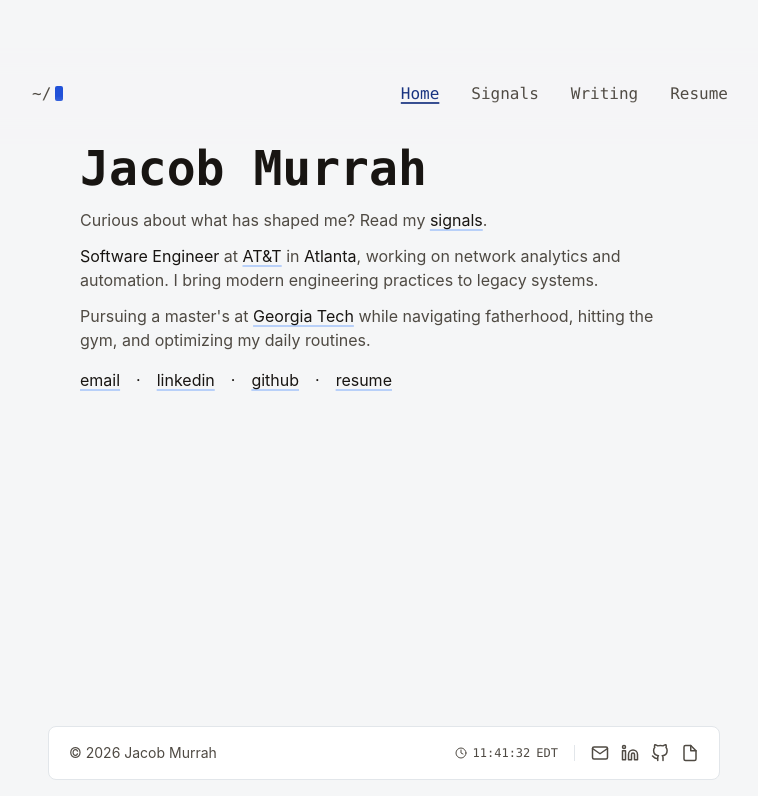
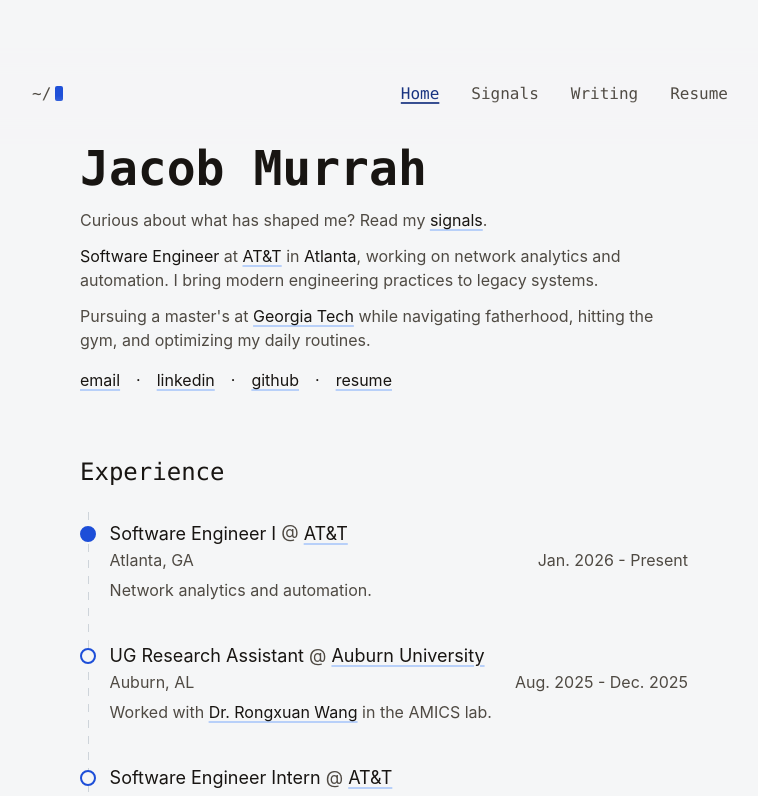
Before and after one commit to jmurrah/personal-portfolio-v3, a React (Vite) app: page / in a window 1280 px wide. Shown: the top 796 px of the page, without its empty margins (256-1014 px from the left). Built offline with nearby package versions, Linux system fonts and the light colour scheme; a web font is replaced by a local one.

Commit message:
initial experience added

```diff
--- /dev/null
+++ b/src/components/Timeline/Timeline.css
@@ -0,0 +1,80 @@
+.timeline {
+  position: relative;
+}
+
+.timeline::before {
+  content: '';
+  position: absolute;
+  top: 0;
+  bottom: 0;
+  left: var(--timeline-line-left);
+  width: 1px;
+  background-image: linear-gradient(to bottom, var(--underline) 50%, transparent 50%);
+  background-position: left top;
+  background-repeat: repeat-y;
+  background-size: 1px 16px;
+}
+
+.timeline--with-labels {
+  --timeline-line-left: 5.25rem;
+  --timeline-marker-left: 4.775rem;
+}
+
+.timeline--without-labels {
+  --timeline-line-left: 0.5rem;
+  --timeline-marker-left: 0;
+}
+
+.timeline__row {
+  position: relative;
+  display: flex;
+  align-items: flex-start;
+}
+
+.timeline__label {
+  width: 5rem;
+  margin-top: 0.625rem;
+  flex-shrink: 0;
+  color: var(--muted);
+}
+
+.timeline__marker {
+  position: absolute;
+  top: 0.9rem;
+  left: var(--timeline-marker-left);
+  width: 1rem;
+  height: 1rem;
+  border: 2px solid var(--blue);
+  border-radius: 999px;
+  background: var(--bg);
+}
+
+.timeline__marker--filled {
+  background: var(--blue);
+}
+
+.timeline__content {
+  flex: 1;
+  min-width: 0;
+  padding-bottom: var(--timeline-row-gap, 3rem);
+  padding-left: 1.85rem;
+}
+
+.timeline__row:last-child .timeline__content {
+  padding-bottom: 0;
+}
+
+.timeline__title {
+  margin-top: 0.5rem;
+}
+
+.timeline__description {
+  color: var(--muted);
+  display: flex;
+  flex-direction: column;
+  gap: 0.375rem;
+}
+
+.timeline__description p {
+  margin: 0;
+}
--- /dev/null
+++ b/src/components/Timeline/Timeline.tsx
@@ -0,0 +1,43 @@
+import type { CSSProperties, ElementType, ReactNode } from 'react';
+import './Timeline.css';
+
+export type TimelineItem = {
+  id: string;
+  label?: string;
+  title: ReactNode;
+  description: ReactNode;
+  isFilled?: boolean;
+};
+
+interface TimelineProps {
+  items: TimelineItem[];
+  sectionGap?: CSSProperties['paddingBottom'];
+  titleAs?: ElementType;
+}
+
+export default function Timeline({ items, sectionGap, titleAs: TitleTag = 'h2' }: TimelineProps) {
+  const hasLabels = items.some((item) => item.label);
+  const timelineStyle =
+    sectionGap === undefined ? undefined : ({ '--timeline-row-gap': sectionGap } as CSSProperties);
+
+  return (
+    <div
+      className={`timeline${hasLabels ? ' timeline--with-labels' : ' timeline--without-labels'}`}
+      style={timelineStyle}
+    >
+      {items.map((item) => (
+        <div className="timeline__row" key={item.id}>
+          {hasLabels && <p className="timeline__label">{item.label ?? ''}</p>}
+          <div
+            className={`timeline__marker${item.isFilled ? ' timeline__marker--filled' : ''}`}
+            aria-hidden="true"
+          />
+          <div className="timeline__content">
+            <TitleTag className="timeline__title text-lg">{item.title}</TitleTag>
+            <div className="timeline__description">{item.description}</div>
+          </div>
+        </div>
+      ))}
+    </div>
+  );
+}
--- /dev/null
+++ b/src/components/Timeline/index.ts
@@ -0,0 +1,2 @@
+export { default } from './Timeline';
+export type { TimelineItem } from './Timeline';
--- a/src/index.css
+++ b/src/index.css
@@ -197,13 +197,14 @@
 
 .nav-control {
   color: var(--muted);
+  cursor: pointer;
   font-family: var(--font-family-mono);
   transition: color 100ms ease;
 }
 
 .nav-control:hover,
 .nav-control:focus-visible {
-  color: var(--text);
+  color: var(--blue-hover);
 }
 
 .custom-margin {
--- a/src/pages/Home.tsx
+++ b/src/pages/Home.tsx
@@ -1,13 +1,17 @@
-import { useMemo } from 'react';
 import React from 'react';
 import { Link } from 'react-router-dom';
-import { getCachedBlogPosts } from '@/components/Blog/feedService';
-import type { FeedPost } from '@/components/Blog/types';
-
-const RECENT_POSTS_LIMIT = 3;
-const RECENT_POSTS_ALL_POSTS_PATH = '/writing';
+import Timeline, { type TimelineItem } from '@/components/Timeline';
 
 type HeroLink = { label: string; href: string };
+type ExperienceItem = {
+  company: string;
+  companyLink: string;
+  location: string;
+  role: string;
+  dates: string;
+  summary: React.ReactNode;
+};
+
 const HERO_LINKS: HeroLink[] = [
   { label: 'email', href: 'mailto:jacob@murrah.dev' },
   { label: 'linkedin', href: 'https://www.linkedin.com/in/jacobmurrah/' },
@@ -15,18 +19,83 @@
   { label: 'resume', href: '/JacobMurrahResume.pdf' },
 ];
 
-type RecentPostsPreview = {
-  posts: FeedPost[];
-  allPostsPath: typeof RECENT_POSTS_ALL_POSTS_PATH;
-};
+const EXPERIENCES: ExperienceItem[] = [
+  {
+    company: 'AT&T',
+    companyLink: 'https://www.att.com/',
+    location: 'Atlanta, GA',
+    role: 'Software Engineer I',
+    dates: 'Jan. 2026 - Present',
+    summary: 'Network analytics and automation.',
+  },
+  {
+    company: 'Auburn University',
+    companyLink: 'https://www.auburn.edu/',
+    location: 'Auburn, AL',
+    role: 'UG Research Assistant',
+    dates: 'Aug. 2025 - Dec. 2025',
+    summary: (
+      <>
+        Worked with{' '}
+        <a
+          href="https://scholar.google.com/citations?user=Q1yTMQQAAAAJ"
+          target="_blank"
+          rel="noopener noreferrer"
+          className="meta-link"
+        >
+          Dr. Rongxuan Wang
+        </a>{' '}
+        in the AMICS lab.
+      </>
+    ),
+  },
+  {
+    company: 'AT&T',
+    companyLink: 'https://www.att.com/',
+    location: 'Atlanta, GA',
+    role: 'Software Engineer Intern',
+    dates: 'Jun. 2025 - Aug. 2025',
+    summary: 'Web application for monitoring store inventory.',
+  },
+  {
+    company: 'Adtran',
+    companyLink: 'https://www.adtran.com/',
+    location: 'Huntsville, AL',
+    role: 'Software Engineer Co-op',
+    dates: 'May 2023 - Dec. 2024',
+    summary: 'Developer tooling and SaaS for network monitoring.',
+  },
+];
 
-const getRecentPostsPreview = (): RecentPostsPreview => {
-  const posts = getCachedBlogPosts() ?? [];
-  return {
-    posts: posts.slice(0, RECENT_POSTS_LIMIT),
-    allPostsPath: RECENT_POSTS_ALL_POSTS_PATH,
-  };
-};
+const EXPERIENCE_ITEMS: TimelineItem[] = EXPERIENCES.map((experience) => ({
+  id: `${experience.company}-${experience.role}-${experience.dates}`
+    .toLowerCase()
+    .replace(/[^a-z0-9]+/g, '-')
+    .replace(/^-|-$/g, ''),
+  title: (
+    <span>
+      {experience.role} <span className="text-[var(--muted)]">@</span>{' '}
+      <a
+        href={experience.companyLink}
+        target="_blank"
+        rel="noopener noreferrer"
+        className="meta-link"
+      >
+        {experience.company}
+      </a>
+    </span>
+  ),
+  description: (
+    <>
+      <div className="flex items-baseline gap-3">
+        <span>{experience.location}</span>
+        <span className="ml-auto whitespace-nowrap">{experience.dates}</span>
+      </div>
+      <div>{experience.summary}</div>
+    </>
+  ),
+  isFilled: experience.dates.includes('Present'),
+}));
 
 function HeroSection() {
   return (
@@ -85,14 +154,20 @@
   );
 }
 
+function ExperienceSection() {
+  return (
+    <div className="flex flex-col gap-6">
+      <h2 className="text-2xl">Experience</h2>
+      <Timeline items={EXPERIENCE_ITEMS} sectionGap="2rem" titleAs="h3" />
+    </div>
+  );
+}
+
 export default function Home() {
-  const recentPostsPreview = useMemo(getRecentPostsPreview, []);
-
-  void recentPostsPreview;
-
   return (
-    <section>
+    <section className="flex flex-col gap-16">
       <HeroSection />
+      <ExperienceSection />
     </section>
   );
 }
--- a/src/pages/Signals.css
+++ /dev/null
@@ -1,35 +0,0 @@
-.signals-list {
-  position: relative;
-}
-
-.signals-list::before {
-  content: '';
-  position: absolute;
-  top: 0;
-  bottom: 0;
-  left: 5.25rem;
-  width: 1px;
-  background-image: linear-gradient(to bottom, var(--underline) 50%, transparent 50%);
-  background-position: left top;
-  background-repeat: repeat-y;
-  background-size: 1px 16px;
-}
-
-.signal-row {
-  position: relative;
-}
-
-.signal-marker {
-  position: absolute;
-  top: 0.9rem;
-  left: 4.775rem;
-  width: 1rem;
-  height: 1rem;
-  border: 2px solid var(--blue);
-  border-radius: 999px;
-  background: var(--blue-border);
-}
-
-.signal-timeline {
-  padding-left: 1.85rem;
-}
--- a/src/pages/Signals.tsx
+++ b/src/pages/Signals.tsx
@@ -1,66 +1,73 @@
 import { Link } from 'react-router-dom';
 import { ICONS } from '@/assets';
+import Timeline, { type TimelineItem } from '@/components/Timeline';
 import SvgIcon from '@/components/SvgIcon';
-import './Signals.css';
 
-const signals = [
+const signals: TimelineItem[] = [
   {
-    age: 10,
+    id: 'wrestling',
+    label: 'Age 10',
     title: 'Alabama Youth Wrestling State Champion',
-    desc: "Competing is kind of fun, let's keep challenging myself.",
-  },
-  { age: 14, title: 'Sub-6 Minute Mile', desc: 'Leave nothing in the tank by the end of a race.' },
-  {
-    age: 17,
-    title: 'Top 0.1% Fortnite Player',
-    desc: 'Learned what separates the good from the elite.',
+    description: "Competing is kind of fun, let's keep challenging myself.",
+    isFilled: false,
   },
   {
-    age: 20,
-    title: 'Top 1% Valorant Player',
-    desc: 'Expertise in one area makes learning another much easier.',
+    id: 'mile',
+    label: 'Age 14',
+    title: 'Sub-6 Minute Mile',
+    description: 'Leave nothing in the tank by the end of a race.',
+    isFilled: false,
   },
   {
-    age: 21,
-    title: '1000-lb Powerlifting Total',
-    desc: 'Long term goals are only achievable through consistency.',
+    id: 'fortnite',
+    label: 'Age 17',
+    title: 'Top 0.1% Fortnite Player',
+    description: 'Learned what separates the good from the elite.',
+    isFilled: false,
   },
   {
-    age: 22,
-    title: 'Married my kindhearted wife',
-    desc: 'Clear communication prevents most conflicts.',
+    id: 'valorant',
+    label: 'Age 20',
+    title: 'Top 1% Valorant Player',
+    description: 'Expertise in one area makes learning another much easier.',
+    isFilled: false,
   },
   {
-    age: 22,
-    title: 'Graduated from Auburn with 4 internships',
-    desc: 'Your environment does not determine growth, effort does.',
+    id: 'powerlifting',
+    label: 'Age 21',
+    title: '1000-lb Powerlifting Total',
+    description: 'Long term goals are only achievable through consistency.',
+    isFilled: false,
   },
   {
-    age: 23,
+    id: 'married',
+    label: 'Age 22',
+    title: 'Married my kindhearted wife',
+    description: 'Clear communication prevents most conflicts.',
+    isFilled: false,
+  },
+  {
+    id: 'auburn',
+    label: 'Age 22',
+    title: 'Graduated from Auburn with 4 internships',
+    description: 'Your environment does not determine growth, effort does.',
+    isFilled: false,
+  },
+  {
+    id: 'gatech',
+    label: 'Age 23',
     title: 'Accepted into Georgia Tech',
-    desc: 'Stopped wondering if I belonged in the rooms I was in.',
+    description: 'Stopped wondering if I belonged in the rooms I was in.',
+    isFilled: false,
   },
-  { age: 23, title: 'Today', desc: 'Refining my daily routines to do more with less time.' },
+  {
+    id: 'today',
+    label: 'Age 23',
+    title: 'Today',
+    description: 'Optimizing my daily routines to do more with less time.',
+    isFilled: true,
+  },
 ];
-
-type SignalProps = {
-  age: number;
-  title: string;
-  desc: string;
-};
-
-function Signal({ age, title, desc }: SignalProps) {
-  return (
-    <div className="signal-row flex items-start">
-      <p className="w-20 text-[var(--muted)] shrink-0 mt-2.5">Age {age}</p>
-      <div className="signal-marker" aria-hidden="true" />
-      <div className="signal-timeline ml-1 pb-12">
-        <h2 className="text-lg mt-2">{title}</h2>
-        <p className="text-[var(--muted)]">{desc}</p>
-      </div>
-    </div>
-  );
-}
 
 export default function Signals() {
   return (
@@ -75,11 +82,7 @@
         A timeline of moments that have shaped my standards, habits, and perspective.
       </p>
 
-      <div className="signals-list">
-        {signals.map((signal, index) => (
-          <Signal key={index} age={signal.age} title={signal.title} desc={signal.desc} />
-        ))}
-      </div>
+      <Timeline items={signals} sectionGap="3rem" />
     </section>
   );
 }
```
Also changed, not shown: 1 other file (tests, documents, lock files or other folders).
